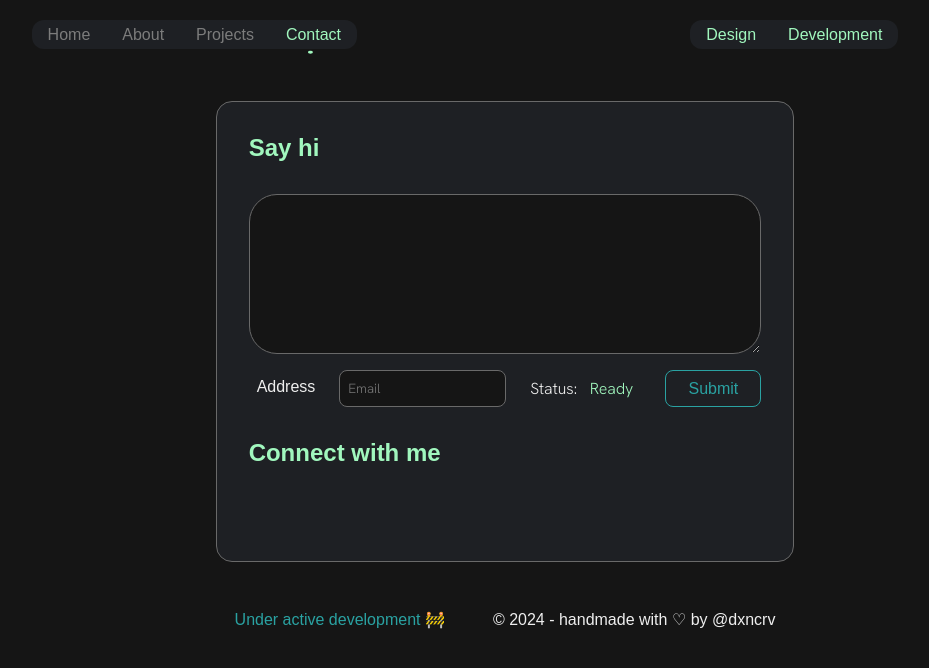
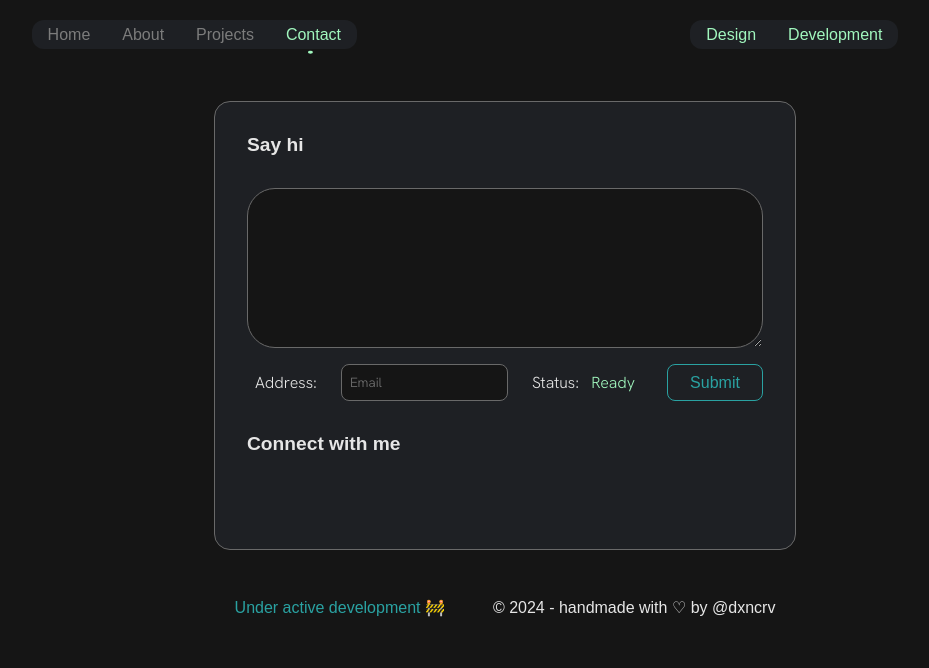
Before and after one commit to dxncrv/folio, a SvelteKit app: page /contact in a window 1280 px wide. Shown: the top 668 px of the page, without its empty margins (135-1064 px from the left). Built offline with nearby package versions, Linux system fonts and the light colour scheme; some icons are missing; a web font is replaced by a local one.

Commit message:
some css adjustments

```diff
--- a/src/app.css
+++ b/src/app.css
@@ -22,11 +22,9 @@ html {
 	--accent-dim: hsl(180, 59%, 40%);
 	--outline: #696969;
 	--bg: #1e2024;
-	--font: #eeeeee;
 	--font-dim: #393e46;
 	--font-color: #7c7c7c;
-	--hover-color: #f0f0f0;
-	--white: hsl(0, 0%, 100%);
+	--contrast: hsl(0, 0%, 90%);
 	--font-ui: 'Averia Libre', sans-serif;
 	--font-read: 'Hanken Grotesk', serif;
 	--line-height: 1;
@@ -40,11 +38,9 @@ html {
 	--accent-dim: hsl(205, 35%, 60%);
 	--outline: hsl(0, 0%, 50%);
 	--bg: #ffffff;
-	--font: #374864;
 	--font-dim: hsl(0, 0%, 65%);
 	--font-color: hsl(0, 0%, 65%);
-	--hover-color: black;
-	--white: hsl(220, 5%, 20%);
+	--contrast: hsl(220, 5%, 20%);
 	--font-ui: 'Averia Serif Libre', serif;
 	--font-read: 'Solway', serif;
 	--line-height: 1.1;
@@ -91,13 +87,13 @@ body {
 
 p {
 	font-size: var(--font-size);
-	color: var(--font);
+	color: var(--contrast);
 	font-family: var(--font-read);
 }
 h2 {
-	font-size: calc(var(--font-size) * 1.15);
+	font-size: calc(var(--font-size) * 1.2);
 	font-family: var(--font-ui);
-	color: var(--white);
+	color: var(--contrast);
 }
 
 footer {
@@ -113,7 +109,7 @@ footer {
 }
 footer p {
 	font-family: var(--font-ui);
-	color: var(--font);
+	color: var(--contrast);
 	transition: color 0.3s;
 }
 
@@ -152,7 +148,7 @@ button.primary {
 	font-family: var(--font-ui);
 	font-size: 1rem;
 	background: linear-gradient(25deg, var(--body-bg), var(--bg));
-	color: var(--font);
+	color: var(--contrast);
 	border: 1px solid var(--outline);
 	border-radius: 0.5rem;
 	padding: 0.5rem 1rem;
--- a/src/lib/components/header.svelte
+++ b/src/lib/components/header.svelte
@@ -89,7 +89,7 @@
 	}
 	menu > button:hover {
 		cursor: pointer;
-		color: var(--font);
+		color: var(--contrast);
 	}
 	menu > button.isOn {
 		color: var(--accent);
@@ -116,7 +116,7 @@
 	}
 	menu > a:hover:not(.active) {
 		cursor: pointer;
-		color: var(--hover-color);
+		color: var(--contrast);
 	}
 	menu > a:active:not(.active) {
 		color: var(--accent);
--- a/src/lib/components/statusbar.svelte
+++ b/src/lib/components/statusbar.svelte
@@ -21,6 +21,7 @@
 
 <style>
 	.accent {
+		font-family: var(--font-ui);
 		color: var(--accent);
 	}
 	.statusbar {
--- a/src/routes/about/+page.svelte
+++ b/src/routes/about/+page.svelte
@@ -72,7 +72,7 @@
 		width: 40%;
 		background: var(--bg);
 		border-radius: 1rem;
-		border: 1px solid var(--outline);
+		border: 1px solid var(--font-dim);
 	}
 	.letter p {
 		line-height: calc(var(--line-height) * 2);
@@ -95,6 +95,8 @@
 		}
 		.letter {
 			width: 100%;
+			border-left: none;
+			border-right: none;
 		}
 	}
 </style>
--- a/src/routes/contact/+page.svelte
+++ b/src/routes/contact/+page.svelte
@@ -32,18 +32,18 @@
 </svelte:head>
 
 <main>
-	<h1>Say hi</h1>
+	<h2>Say hi</h2>
 	<form onsubmit={handleSubmit}>
 		<input type="hidden" name="access_key" value="489cc2ff-5a51-4737-a5c9-8491e6cf8038" />
 		<textarea placeholder=""></textarea>
 		<div>
-			<label for="email">Address</label>
+			<label for="email">Address:</label>
 			<input type="email" placeholder="Email" />
 			<p>Status: <span class:fail={status === 'Failed'}>{status}</span></p>
 			<button type="submit"> Submit </button>
 		</div>
 	</form>
-	<h1>Connect with me</h1>
+	<h2>Connect with me</h2>
 	<div class="socials">
 		<a href="mailto:doncorve@gmail.com" target="_blank" rel="noopener noreferrer">
 			<Email />
@@ -81,11 +81,6 @@
 	main > * {
 		margin: 0 2rem;
 	}
-	h1 {
-		font-family: var(--font-ui);
-		color: var(--accent);
-		font-size: 1.5rem;
-	}
 	form {
 		display: flex;
 		flex-direction: column;
@@ -99,7 +94,7 @@
 		max-height: 20rem;
 
 		font-family: var(--font-read);
-		color: var(--font);
+		color: var(--contrast);
 		padding: 1rem;
 		background-color: var(--body-bg);
 		border: 1px solid var(--outline);
@@ -117,15 +112,15 @@
 	form input {
 		flex-grow: 1;
 		font-family: var(--font-read);
-		color: var(--font);
+		color: var(--contrast);
 		background-color: var(--body-bg);
 		border: 1px solid var(--outline);
 		border-radius: 0.5rem;
 		resize: vertical;
 	}
 	form label {
-		font-family: var(--font-ui);
-		color: var(--font);
+		font-family: var(--font-read);
+		color: var(--contrast);
 	}
 	form button {
 		min-width: 6rem;
--- a/src/routes/projects/+page.svelte
+++ b/src/routes/projects/+page.svelte
@@ -46,7 +46,6 @@
 							{#if title === 'ALIVE Investigator'}
 								<a
 									data-sveltekit-preload-data
-									style="color: var(--font)"
 									href={'projects/' + slugify(title)}><CaseStudy /></a
 								>
 							{/if}
@@ -83,9 +82,9 @@
 
 <style>
 	main {
+		width: 95%;
 		margin: 2rem auto;
 		display: flex;
-		width: 95%;
 		flex-direction: column;
 		align-items: center;
 		justify-content: space-between;
@@ -95,19 +94,20 @@
 	main.no-projects {
 		border: none;
 	}
+	main > * {
+		padding: 2rem 2rem 0;
+	}
 	#view {
-		min-height: 50vh;
 		width: 100%;
 		display: grid;
 		grid-template-columns: repeat(auto-fill, minmax(25rem, 1fr));
-		padding: 2rem;
 		gap: 2rem;
 	}
 	.btn-wrapper {
 		display: flex;
 		justify-content: center;
-		margin: 1rem;
-		gap: 1rem;
+		gap: 2rem;
+		margin: 0 0 2rem;
 	}
 
 	h2 {
@@ -152,7 +152,7 @@
 	li {
 		font-family: sans-serif;
 		font-size: 0.7rem;
-		color: var(--white);
+		color: var(--contrast);
 		padding: 0.25rem 0.5rem;
 		border: 1px solid var(--accent-dim);
 		border-radius: 2rem;
@@ -188,10 +188,17 @@
 		main {
 			margin: 1rem;
 			width: 100%;
+			border-left: none;
+			border-right: none;
+		}
+		main > * {
+			padding: 1rem;
 		}
 		#view {
 			grid-template-columns: 1fr;
-			padding: 1rem;
+		}
+		.btn-wrapper {
+			margin-bottom: 1rem;
 		}
 	}
 </style>
```
